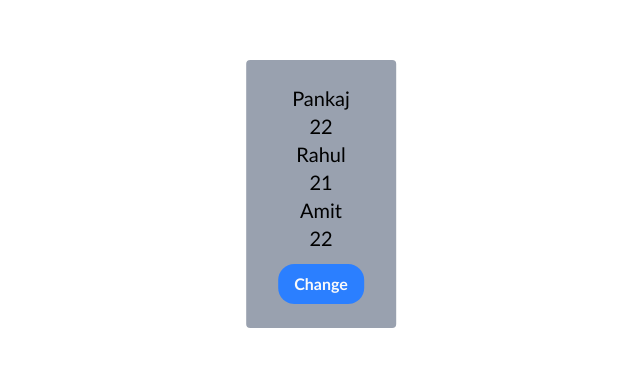
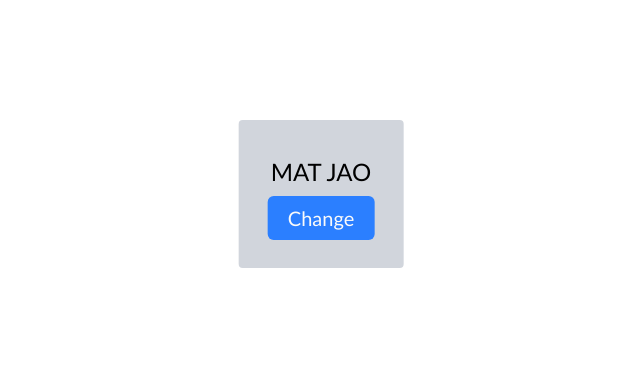
Before and after one commit to PankajKushwaha528/Prectice_React, a React (Vite) app: page / in a window 1280 px wide. Shown: the part 206-572 px from the top of the page, without its empty margins (319-959 px from the left). Built offline with nearby package versions, Linux system fonts and the light colour scheme; the HTML template or start-up script is replaced by a standard one.

Commit message:
Card conditional rendering

```diff
--- a/src/App.jsx
+++ b/src/App.jsx
@@ -7,11 +7,13 @@ import Update_add_prop_in_obj_useState from "./component/Update_add_prop_in_obj_
 import UseState_Array_del_elem from "./component/UseState_Array_del_elem"
 import UseState_Array_add_elem from "./component/UseState_Array_add_elem";
 import Us_Obj_in_Array_Add_Del_prop from "./Us_Obj_in_Array_Add_Del_prop";
+import Card_c0nditional_rendering from "./Card_c0nditional_rendering"
 const App = () => {
 
     return (
         <div>
-          <Us_Obj_in_Array_Add_Del_prop/>
+          <Card_c0nditional_rendering/>
+          {/* <Us_Obj_in_Array_Add_Del_prop/> */}
           {/* <UseState_Array_add_elem/> */}
           {/* <UseState_Array_del_elem/> */}
           {/* <Update_add_prop_in_obj_useState/> */}
--- /dev/null
+++ b/src/Card_c0nditional_rendering.jsx
@@ -0,0 +1,14 @@
+import React, { useState } from 'react'
+
+const Card_c0nditional_rendering = () => {
+    const [val,setval]=useState(false);
+    const changeHandler = ()=> setval(()=> !val);
+  return (
+    <div className=' text-center absolute top-1/2 left-1/2 -translate-x-1/2 -translate-y-1/2 px-6 py-7 bg-gray-300 rounded'>
+        <h1 className='text-2xl font-sans p-2 '>{val?"BAHAR JAO":"MAT JAO"}</h1>
+        <button onClick={changeHandler} className='px-5 py-2 border-none bg-blue-500 text-zinc-50 text-xl font-mono rounded-md'>Change</button>
+    </div>
+  )
+}
+
+export default Card_c0nditional_rendering
```
Also changed, not shown: src/Create_mini_project_useState.jsx (added), src/Us_Obj_in_Array_Add_Del_prop.jsx (line endings or trailing spaces).
